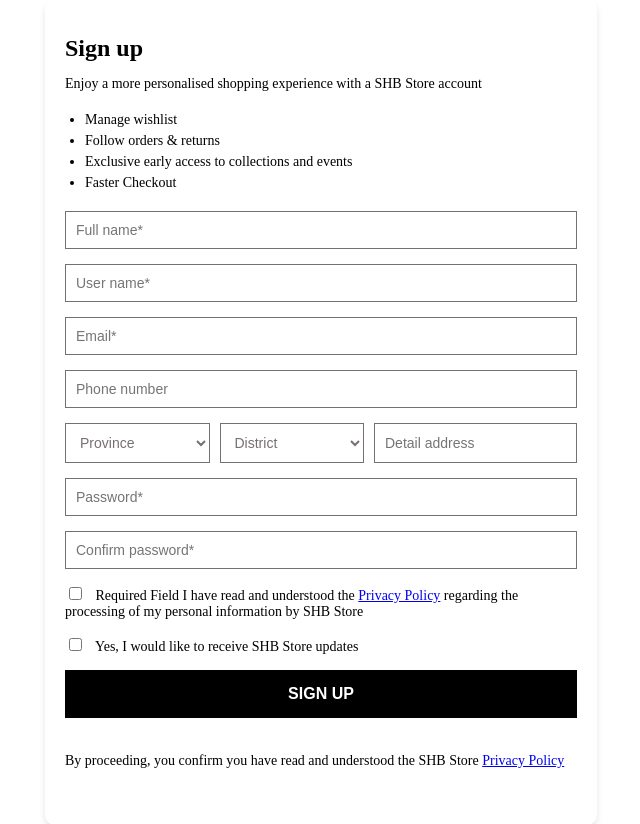
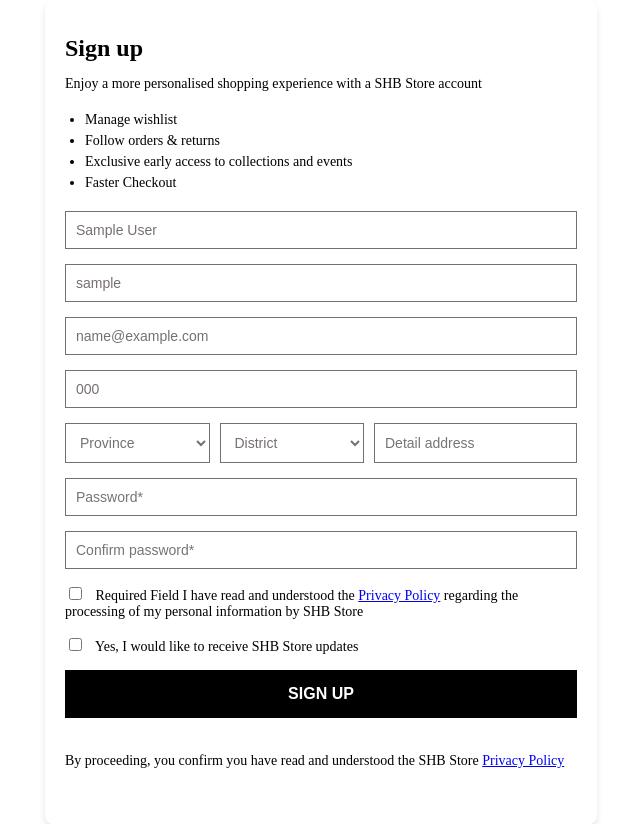
Before and after one commit to kyBa-Le/SHB, a PHP site: template public/views/signUp.php in a window 1280 px wide. Shown: the part 145-969 px from the top of the page, without its empty margins (319-959 px from the left). Run offline with PHP 8.4, Linux system fonts and the light colour scheme; the template is opened without the code that fills it: most values are stand-ins (such as "Sample title", 1, 10 or a date in 2020).

Commit message:
4 | handle and render errors message to sign up - kyba

```diff
--- a/controller/SiteController.php
+++ b/controller/SiteController.php
@@ -24,10 +24,11 @@
         $request = new Request();
         $data = $request->getBody();
         $message = $this->userController->signUp($data);
+        $message['data'] = $data;
         if ($message['isSuccess']) {
             header('Location: /sign-up/success');
             exit;
         }
-        return $this->render('signUp', ['message' => $message]);
+        return $this->render('signUp', $message);
     }
 }
--- a/core/Model.php
+++ b/core/Model.php
@@ -23,7 +23,7 @@
     }
 
     public function getById($id) {
-        $sql = "SELECT * FROM ". $this->table." WHERE id = :id";
+        $sql = "SELECT * FROM ". $this->table." WHERE id = $id";
         $result = self::$db->query($sql);
         return $result->fetch();
     }
@@ -40,7 +40,7 @@
 
     public function queryOneRow($sql) {
         $results = self::$db->query($sql);
-        return $results->fetch(PDO::FETCH_ASSOC);
+        return $results->fetch();
     }
 
 }
--- a/model/UserModel.php
+++ b/model/UserModel.php
@@ -16,7 +16,7 @@
 
     public function getUserByEmail(mixed $email)
     {
-        $sql = "SELECT * FROM $this->table WHERE email = '$email'";
+        $sql = "SELECT * FROM $this->table WHERE email = '$email'";;
         return $this->queryOneRow($sql);
     }
 }
--- a/public/css/signUp.css
+++ b/public/css/signUp.css
@@ -22,12 +22,6 @@
 .signup ul li {
     margin-bottom: 5px;
 }
-.error-message {
-    color: red;
-    font-size: 14px;
-    display: none;
-    margin-top: 5px;
-}
 form {
     display: flex;
     flex-direction: column;
@@ -37,6 +31,9 @@
     display: flex;
     flex-wrap: wrap;
     gap: 10px;
+}
+.form-group:not(:has(select)) {
+    flex-direction: column;
 }
 .form-group input, .form-group select {
     flex: 1;
@@ -72,3 +69,7 @@
     font-size: 12px;
     margin-top: 20px;
 }
+.error-message {
+    text-align: center;
+    color: red;
+}
--- a/public/views/signUp.php
+++ b/public/views/signUp.php
@@ -10,16 +10,26 @@
     </ul>
     <form id="myForm" action="/sign-up" method="POST">
         <div class="form-group">
-            <input type="text" name="fullName" placeholder="Full name*" required>
+            <input type="text" name="fullName" placeholder="Full name*" required value="<?php echo $data['fullName'] ?? '' ?>">
         </div>
         <div class="form-group">
-            <input type="text" name="username" placeholder="User name*" required>
+            <input type="text" name="username" placeholder="User name*" required value="<?php echo $data['username'] ?? '' ?>">
         </div>
         <div class="form-group">
-            <input type="email" name="email" placeholder="Email*" required>
+            <input type="email" name="email" placeholder="Email*" required value="<?php echo $data['email'] ?? '' ?>">
+            <?php
+                if(isset($isValid) && $isValid === false && isset($errors['email'])) {
+                    echo ("<span class='error-message'>" . $errors['email'] . "</span>");
+                }
+            ?>
         </div>
         <div class="form-group">
-            <input type="text" name="phone" placeholder="Phone number" minlength="10" maxlength="10">
+            <input type="text" name="phone" placeholder="Phone number" minlength="10" maxlength="10" value="<?php echo $data['phone'] ?? '' ?>">
+            <?php
+            if(isset($isValid) && $isValid === false && isset($errors['phone'])) {
+                echo ("<span class='error-message'>" . $errors['phone'] . "</span>");
+            }
+            ?>
         </div>
         <div class="form-group">
             <select name="province" id="province">
@@ -35,7 +45,6 @@
         </div>
         <div class="form-group">
             <input type="password" id="confirm_password" name="confirm_password" placeholder="Confirm password*" required minlength="6">
-            <span id="error-message" style="color: red; display: none;">Passwords do not match.</span>
         </div>
         <div class="form-group checkbox-group">
             <label>
```
Also changed, not shown: validation/UserValidation.php (+3 -6 lines).
